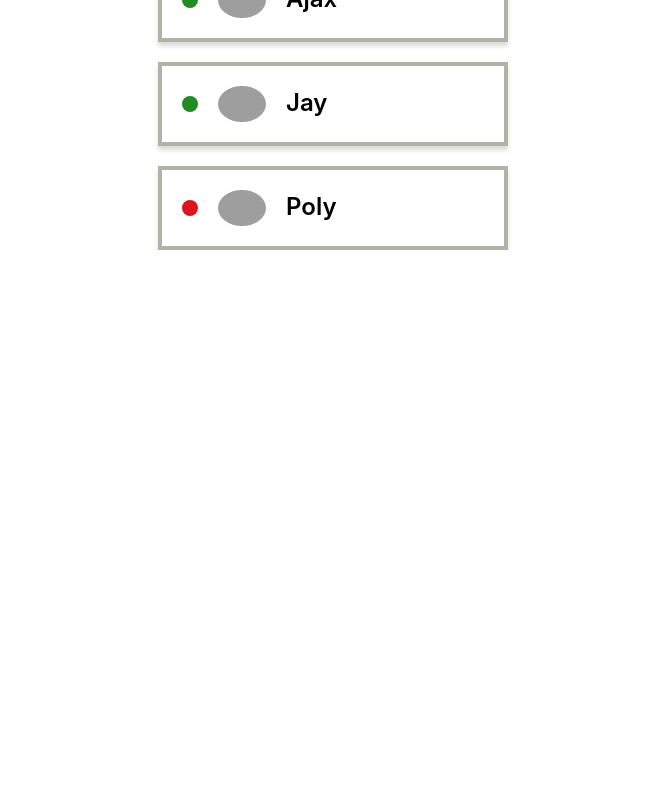
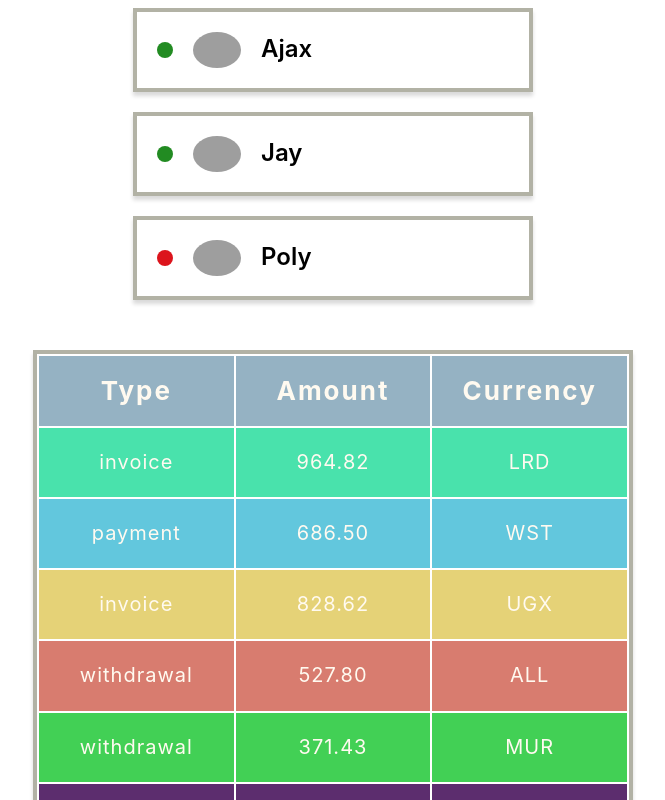
Before and after one commit to Irina-anat/goit-react-hw-01-components, a React (Create React App) app: page / in a window 1280 px wide. Shown: the part 1340-2140 px from the top of the page, without its empty margins (307-972 px from the left). Before the commit the page ends 1590 px from the top, so only its background shows below. Built offline with nearby package versions, Linux system fonts and the light colour scheme; grey boxes are pictures that could not be loaded.

Commit message:
+TransactionHistory

```diff
--- a/src/components/App.jsx
+++ b/src/components/App.jsx
@@ -1,10 +1,11 @@
-import  Profile  from './Profile/Profile';
+import Profile from './Profile/Profile';
+import Statistics from './Statistics/Statistics';
+import FriendList from './FriendList/FriendList';
+import TransactionHistory from './TransactionHistory/TransactionHistory';
 import user from 'data/user';
 import data from 'data/data';
-import  Statistics  from './Statistics/Statistics';
 import friends from 'data/friends';
-import FriendList from './FriendList/FriendList';
-
+import transactions from 'data/transactions';
 
 
 export const App = () => {
@@ -19,7 +20,7 @@ export const App = () => {
       />
       <Statistics title="Upload stats" stats={data} />
       <div><FriendList friends={friends} /></div>
-
+      <div><TransactionHistory items={transactions} /></div>
     </div>
   );
 };
--- a/src/components/FriendList/FriendList.js
+++ b/src/components/FriendList/FriendList.js
@@ -4,7 +4,6 @@ import PropTypes from 'prop-types';
 
 
 const FriendList = ({ friends }) => {
-  // console.log(friends)
   return (
     <ul className={css.friend__list}>
       {friends.map(friend => (
--- a/src/components/FriendList/FriendList.module.css
+++ b/src/components/FriendList/FriendList.module.css
@@ -1,5 +1,7 @@
 .friend__list{
-   width: 350px;
+   width: 400px;
    margin-right: auto;
    margin-left: auto;
+   margin-top: 50px;
+   margin-bottom: 50px;
 }
--- a/src/components/FriendListItem/FriendListItem.module.css
+++ b/src/components/FriendListItem/FriendListItem.module.css
@@ -27,7 +27,6 @@ margin-bottom: 0;
     background-color: #228b22;
     width: 16px;
     height: 16px;
-
 }
 
 .offline{
--- a/src/components/Profile/Profile.module.css
+++ b/src/components/Profile/Profile.module.css
@@ -5,6 +5,7 @@
     background-color: #d7feff;
     box-shadow: 0px 4px 4px rgba(0, 0, 0, 0.15);
     margin-bottom: 50px;
+    margin-top: 50px;
 }
 
 .description{
--- a/src/components/Statistics/Statistics.js
+++ b/src/components/Statistics/Statistics.js
@@ -5,11 +5,9 @@ function getRandomHexColor() {
   return `#${Math.floor(Math.random() * 16777215)
     .toString(16)
     .padStart(6, 0)}`;
-}
+};
 
 const Statistics = ({ title, stats }) => {
- // console.log(title)
- // console.log(stats)
   return (
     <section className={css.statistics}>
       {title && <h2 className={css.title}>{title}</h2>}
@@ -29,7 +27,7 @@ const Statistics = ({ title, stats }) => {
       </ul>
     </section>
   )
-}
+};
 
 Statistics.propTypes = {
 title: PropTypes.string,
--- /dev/null
+++ b/src/components/TransactionHistory/TransactionHistory.js
@@ -0,0 +1,42 @@
+import PropTypes from 'prop-types';
+import css from './TransactionHistory.module.css';
+
+function getRandomHexColor() {
+  return `#${Math.floor(Math.random() * 16777215)
+    .toString(16)
+    .padStart(6, 0)}`;
+};
+
+const TransactionHistory = ({ items }) => {
+    return <table className={css.transaction__history}>
+        <thead>
+            <tr style={{ backgroundColor: getRandomHexColor() }}>
+                <th>Type</th>
+                <th>Amount</th>
+                <th>Currency</th>
+            </tr>
+        </thead>
+
+        <tbody>
+            {items.map(({ id, type, amount, currency }) => {
+                return (
+                    <tr key={id} style={{ backgroundColor: getRandomHexColor() }}>
+                        <td>{type}</td>
+                        <td>{amount}</td>
+                        <td>{currency}</td>
+                    </tr>
+                );
+            })}
+        </tbody>
+    </table>
+};
+
+TransactionHistory.propTypes = {
+    items: PropTypes.array.isRequired,
+    id: PropTypes.number.isRequired,
+    type: PropTypes.string.isRequired,
+    amount: PropTypes.number.isRequired,
+    currency: PropTypes.string.isRequired,
+}
+
+export default TransactionHistory
--- /dev/null
+++ b/src/components/TransactionHistory/TransactionHistory.module.css
@@ -0,0 +1,32 @@
+.transaction__history{
+    margin-right: auto;
+    margin-left: auto;
+    width: 600px;
+
+    margin-bottom: 50px;
+    table-layout: fixed;
+    border: solid 4px #b2b2a5;
+    box-shadow: 0px 4px 4px rgba(0, 0, 0, 0.15);
+}
+
+th,
+td {
+    padding: 20px;
+    color: #FFFAF0;
+}
+
+th {
+    letter-spacing: 2px;
+    font-size: 26px;
+    line-height: 1.167;
+}
+
+td {
+    letter-spacing: 1px;
+    font-size: 20px;
+    line-height: 1.456;
+}
+
+tbody td {
+    text-align: center;
+}
```
Lines whose indentation alone changed are shown as unchanged.
